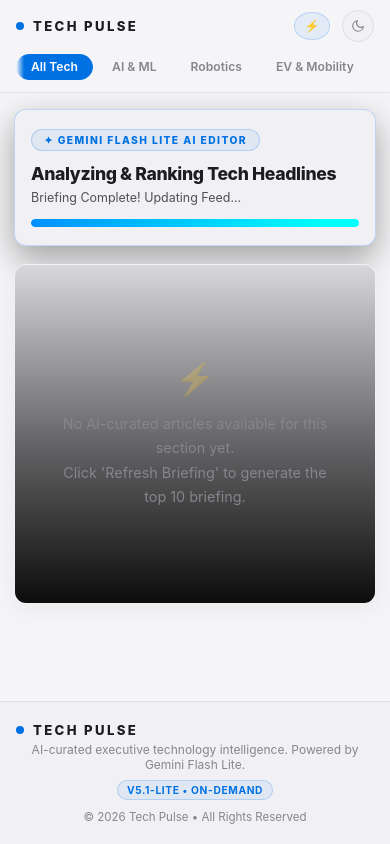
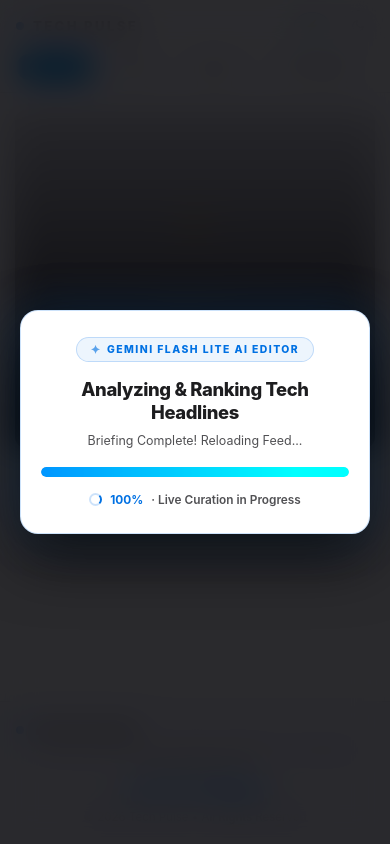
Before and after one commit to Cristian104/Projects, a Flask app: page / in a window 390 px wide. Run offline with Flask 3, Linux system fonts and the light colour scheme; data that the repository does not hold is empty; some libraries are stand-ins or nearby versions.

Commit message:
feat(morning-brief): Fixed full-screen glassmorphic modal overlay for mobile & v5.2 release

```diff
--- a/morning-brief/templates/index.html
+++ b/morning-brief/templates/index.html
@@ -7,52 +7,94 @@
 ───────────────────────────────────────────────────────── */
 .page { max-width: 1320px; margin: 0 auto; padding: 28px 24px 96px; position: relative; }
 
-/* Real-Time AI Curation Progress Card Overlay */
+/* Real-Time AI Curation Fixed Full-Screen Modal Overlay */
 .ai-curate-overlay {
-  background: var(--surface-2);
+  position: fixed; inset: 0; z-index: 99999;
+  background: rgba(7, 7, 10, 0.85);
+  backdrop-filter: blur(16px) saturate(180%);
+  -webkit-backdrop-filter: blur(16px) saturate(180%);
+  display: flex; align-items: center; justify-content: center;
+  padding: 20px;
+  animation: fadeInOverlay 0.3s cubic-bezier(0.16, 1, 0.3, 1);
+}
+@keyframes fadeInOverlay {
+  from { opacity: 0; backdrop-filter: blur(0px); }
+  to   { opacity: 1; backdrop-filter: blur(16px); }
+}
+
+.ai-curate-modal-card {
+  width: 100%; max-width: 480px;
+  background: var(--surface);
   border: 1px solid var(--blue-border);
-  border-radius: 16px; padding: 32px 36px;
-  margin-bottom: 28px;
-  box-shadow: 0 12px 32px rgba(0,0,0,0.35);
-  animation: fadeIn 0.4s ease-out;
+  border-radius: 24px; padding: 36px 30px;
+  box-shadow: 0 24px 60px rgba(0,0,0,0.7), 0 0 50px rgba(10,132,255,0.18);
+  text-align: center; display: flex; flex-direction: column; align-items: center;
+  position: relative; overflow: hidden;
+  animation: popUpCard 0.35s cubic-bezier(0.16, 1, 0.3, 1);
 }
-@keyframes fadeIn {
-  from { opacity: 0; transform: translateY(-8px); }
-  to   { opacity: 1; transform: translateY(0); }
+@keyframes popUpCard {
+  from { opacity: 0; transform: scale(0.9) translateY(16px); }
+  to   { opacity: 1; transform: scale(1) translateY(0); }
 }
 
 .ai-loader-badge {
   display: inline-flex; align-items: center; gap: 6px;
-  font-size: 0.64rem; font-weight: 800;
+  font-size: 0.65rem; font-weight: 800;
   letter-spacing: 0.14em; text-transform: uppercase;
-  padding: 4px 12px; border-radius: 20px;
+  padding: 5px 14px; border-radius: 20px;
   background: var(--blue-bg); color: var(--blue); border: 1px solid var(--blue-border);
-  margin-bottom: 12px;
+  margin-bottom: 16px;
 }
 
 .ai-loader-title {
   font-size: 1.35rem; font-weight: 800; color: var(--text);
-  margin-bottom: 6px; letter-spacing: -0.02em;
+  margin-bottom: 8px; letter-spacing: -0.02em; line-height: 1.25;
 }
 
 .ai-loader-desc {
-  font-size: 0.84rem; color: var(--text-2); margin-bottom: 20px;
+  font-size: 0.84rem; color: var(--text-2); margin-bottom: 22px; line-height: 1.5;
 }
 
 .ai-progress-track {
-  width: 100%; height: 8px; background: var(--surface-3);
-  border-radius: 4px; overflow: hidden; position: relative;
+  width: 100%; height: 10px; background: var(--surface-3);
+  border-radius: 6px; overflow: hidden; position: relative;
+  margin-bottom: 16px;
 }
 
 .ai-progress-fill {
   height: 100%; background: linear-gradient(90deg, var(--blue), #00d2ff);
-  width: 25%; border-radius: 4px;
-  transition: width 0.4s ease-in-out;
+  width: 25%; border-radius: 6px;
+  transition: width 0.5s cubic-bezier(0.16, 1, 0.3, 1);
   animation: pulseGlow 1.5s ease-in-out infinite;
 }
 @keyframes pulseGlow {
   0%, 100% { filter: brightness(1); }
-  50%       { filter: brightness(1.3); }
+  50%       { filter: brightness(1.35); }
+}
+
+.ai-loader-status-sub {
+  display: flex; align-items: center; justify-content: center; gap: 8px;
+  font-size: 0.74rem; font-weight: 600; color: var(--text-2);
+}
+
+.ai-spinner {
+  width: 13px; height: 13px;
+  border: 2px solid var(--blue-border);
+  border-top-color: var(--blue);
+  border-radius: 50%;
+  animation: spin 0.8s linear infinite;
+}
+@keyframes spin {
+  to { transform: rotate(360deg); }
+}
+
+.pulse-sparkle {
+  animation: pulseSparkle 1.4s ease-in-out infinite;
+  display: inline-block;
+}
+@keyframes pulseSparkle {
+  0%, 100% { opacity: 1; transform: scale(1); }
+  50%       { opacity: 0.4; transform: scale(1.25); }
 }
 
 /* ─────────────────────────────────────────────────────────
@@ -244,9 +286,9 @@
   .hero-title { font-size: 1.3rem; line-height: 1.2; margin-bottom: 10px; }
   .hero-impact, .hero-meta { display: none; }
 
-  .ai-curate-overlay { padding: 18px 16px; border-radius: 12px; margin-bottom: 18px; }
-  .ai-loader-title { font-size: 1.1rem; }
-  .ai-loader-desc { font-size: 0.78rem; margin-bottom: 14px; }
+  .ai-curate-modal-card { padding: 26px 20px; border-radius: 18px; }
+  .ai-loader-title { font-size: 1.15rem; }
+  .ai-loader-desc { font-size: 0.78rem; margin-bottom: 16px; }
 
   .section-header { flex-direction: column; align-items: flex-start; gap: 10px; }
   .section-controls { width: 100%; justify-content: space-between; }
@@ -257,13 +299,23 @@
 {% block content %}
 <main class="page">
 
-<!-- ── Real-Time AI Curation Progress Overlay ──────────────── -->
-<div id="aiCurateOverlay" class="ai-curate-overlay" style="{% if not is_updating %}display:none;{% endif %}">
-  <div class="ai-loader-badge">✦ GEMINI FLASH LITE AI EDITOR</div>
-  <h2 class="ai-loader-title">Analyzing & Ranking Tech Headlines</h2>
-  <p class="ai-loader-desc" id="aiStepText">Filtering candidate stories from Wired, TechCrunch, Verge, MIT Tech Review...</p>
-  <div class="ai-progress-track">
-    <div class="ai-progress-fill" id="aiProgressFill" style="width:25%;"></div>
+<!-- ── Real-Time AI Curation Fixed Full-Screen Modal Overlay ──────────────── -->
+<div id="aiCurateOverlay" class="ai-curate-overlay" style="{% if not is_updating %}display:none;{% else %}display:flex;{% endif %}">
+  <div class="ai-curate-modal-card">
+    <div class="ai-loader-badge">
+      <span class="pulse-sparkle">✦</span> GEMINI FLASH LITE AI EDITOR
+    </div>
+    <h2 class="ai-loader-title">Analyzing & Ranking Tech Headlines</h2>
+    <p class="ai-loader-desc" id="aiStepText">Filtering candidate stories from Wired, TechCrunch, Verge, MIT Tech Review...</p>
+
+    <div class="ai-progress-track">
+      <div class="ai-progress-fill" id="aiProgressFill" style="width:25%;"></div>
+    </div>
+
+    <div class="ai-loader-status-sub">
+      <span class="ai-spinner"></span>
+      <strong id="aiProgressPercent" style="color:var(--blue);">25%</strong> · Live Curation in Progress
+    </div>
   </div>
 </div>
 
@@ -369,10 +421,11 @@
 
 function showCurateProgress() {
   const overlay = document.getElementById('aiCurateOverlay');
-  if (overlay) overlay.style.display = 'block';
+  if (overlay) overlay.style.display = 'flex';
 
   const fill = document.getElementById('aiProgressFill');
   const txt = document.getElementById('aiStepText');
+  const pct = document.getElementById('aiProgressPercent');
 
   const poller = setInterval(() => {
     fetch('/api/curate-status')
@@ -381,6 +434,7 @@
         if (data.is_curating) {
           currentProgress = Math.min(92, currentProgress + 15);
           if (fill) fill.style.width = currentProgress + '%';
+          if (pct) pct.innerText = currentProgress + '%';
           if (txt) {
             if (currentProgress < 45) txt.innerText = "Curating AI & Robotics headlines...";
             else if (currentProgress < 75) txt.innerText = "Curating Mobility & Hardware stories...";
@@ -389,7 +443,8 @@
         } else {
           clearInterval(poller);
           if (fill) fill.style.width = '100%';
-          if (txt) txt.innerText = "Briefing Complete! Updating Feed...";
+          if (pct) pct.innerText = '100%';
+          if (txt) txt.innerText = "Briefing Complete! Reloading Feed...";
           setTimeout(() => {
             window.location.reload();
           }, 600);
@@ -401,7 +456,7 @@
 
 function triggerManualCuration() {
   const overlay = document.getElementById('aiCurateOverlay');
-  if (overlay) overlay.style.display = 'block';
+  if (overlay) overlay.style.display = 'flex';
 
   fetch('/api/curate-now', { method: 'POST' })
     .then(r => r.json())
```
Also changed, not shown: 1 other file.
